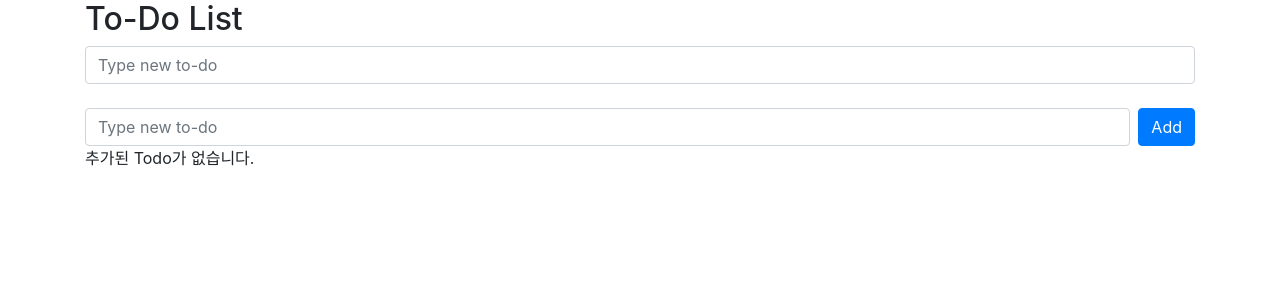
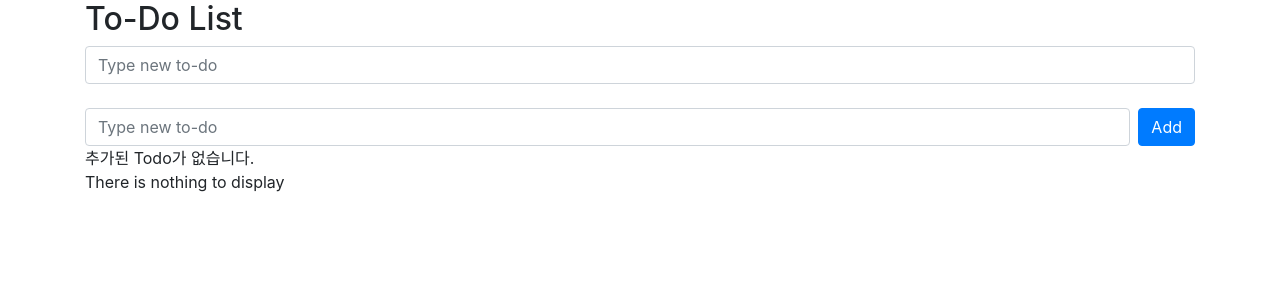
Before and after one commit to jseunn/metanet-vue.js, a Vue app: page / in a window 1280 px wide. Shown: the top 300 px of the page. Built offline with nearby package versions, Linux system fonts and the light colour scheme.

Commit message:
search 항목 없을 때 알려주는 div 추가

```diff
--- a/src/App.vue
+++ b/src/App.vue
@@ -16,6 +16,9 @@
       추가된 Todo가 없습니다.
     </div>
 
+    <div v-if="!filteredTodos.length">
+      There is nothing to display
+    </div>
      <TodoList :todos="filteredTodos"
               @toggle-todo="toggleTodo"
               @delete-todo="deleteTodo"/>
```
